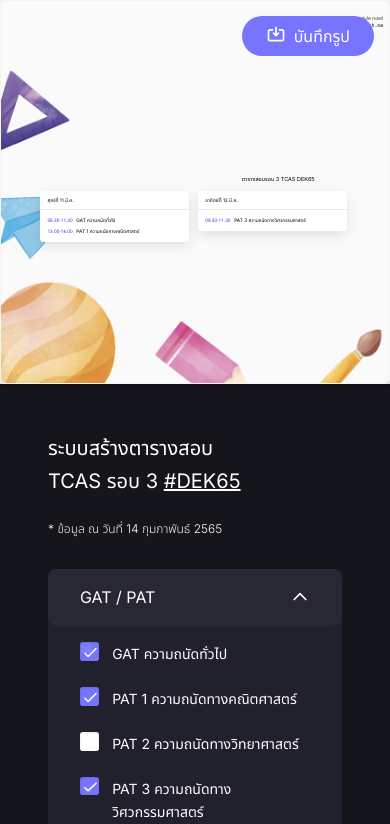
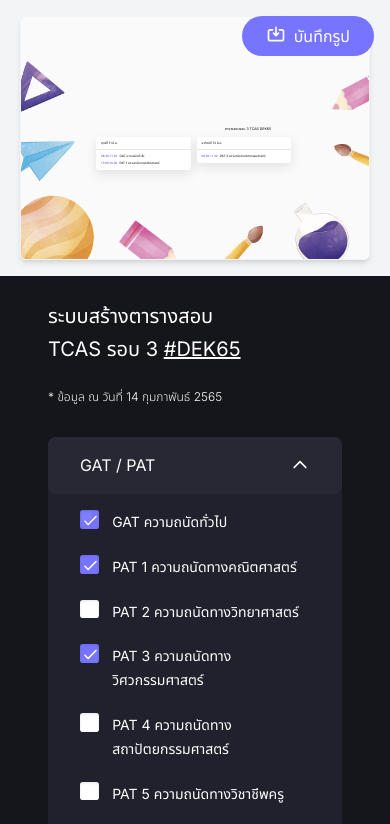
Before and after one commit to betich/tcas3-schedule-generator, a Next.js app: page / in a window 390 px wide. Shown: the top 824 px of the page. Built offline with nearby package versions, Linux system fonts and the light colour scheme.

Commit message:
tweak mobile design

```diff
--- a/src/pages/index.tsx
+++ b/src/pages/index.tsx
@@ -20,7 +20,7 @@
   } else if (width > MD) {
     return 475
   } else {
-    return 550
+    return 350
   }
 }
 
@@ -100,8 +100,9 @@
       }}
     >
       {({ values }) => (
+        <Form>
           <main className="relative flex min-h-screen flex-col bg-[#15151C] font-display text-white md:flex-row">
-          <header className="order-last flex flex-col p-12 md:order-first md:h-screen md:w-[550px] md:overflow-y-auto">
+            <header className="order-last flex flex-col px-12 pt-[300px] pb-12 md:order-first md:h-screen md:w-[550px] md:overflow-y-auto md:pt-12">
               <h1 className="text-xl leading-relaxed">
                 ระบบสร้างตารางสอบ
                 <br />
@@ -117,7 +118,6 @@
               </h1>
               <p className="mt-6 mb-4 text-xs font-light">* ข้อมูล ณ วันที่ 14 กุมภาพันธ์ 2565</p>
               <div className="mt-4 flex flex-col space-y-4">
-              <Form>
                 <MyAccordion header="GAT / PAT" id="GATPAT" defaultExpanded>
                   <fieldset className="relative flex flex-col text-sm" role="group" aria-labelledby="GATPAT">
                     {GatPatSubjectIds.map((subject) => {
@@ -186,18 +186,9 @@
                     </>
                   </fieldset>
                 </MyAccordion>
-
-                <button
-                  type="submit"
-                  className="absolute right-4 top-4 z-50 flex space-x-2 rounded-full bg-[#7774ff] px-6 py-2 transition-transform hover:scale-105"
-                >
-                  <SaveIcon className="h-5 w-5" />
-                  <span>{waiting ? <Ellipsis className="w-5" /> : "บันทึกรูป"}</span>
-                </button>
-              </Form>
               </div>
             </header>
-          <div className="order-first flex w-full items-center justify-center bg-gray-100 shadow-sm md:order-last">
+            <section className="fixed order-first flex w-full items-center justify-center bg-gray-100 py-4 shadow-sm md:relative md:order-last md:py-0">
               <Schedule
                 className="rounded-md border border-gray-100 shadow-md transition-all hover:translate-x-1 hover:translate-y-1 hover:shadow-lg"
                 width={scheduleWidth(width)}
@@ -208,8 +199,16 @@
                   mode: values.mode,
                 }}
               />
-          </div>
+              <button
+                type="submit"
+                className="fixed right-4 top-4 z-50 flex space-x-2 rounded-full bg-[#7774ff] px-6 py-2 transition-transform hover:scale-105"
+              >
+                <SaveIcon className="h-5 w-5" />
+                <span>{waiting ? <Ellipsis className="w-5" /> : "บันทึกรูป"}</span>
+              </button>
+            </section>
           </main>
+        </Form>
       )}
     </Formik>
   )
```
Lines whose indentation alone changed are shown as unchanged.
